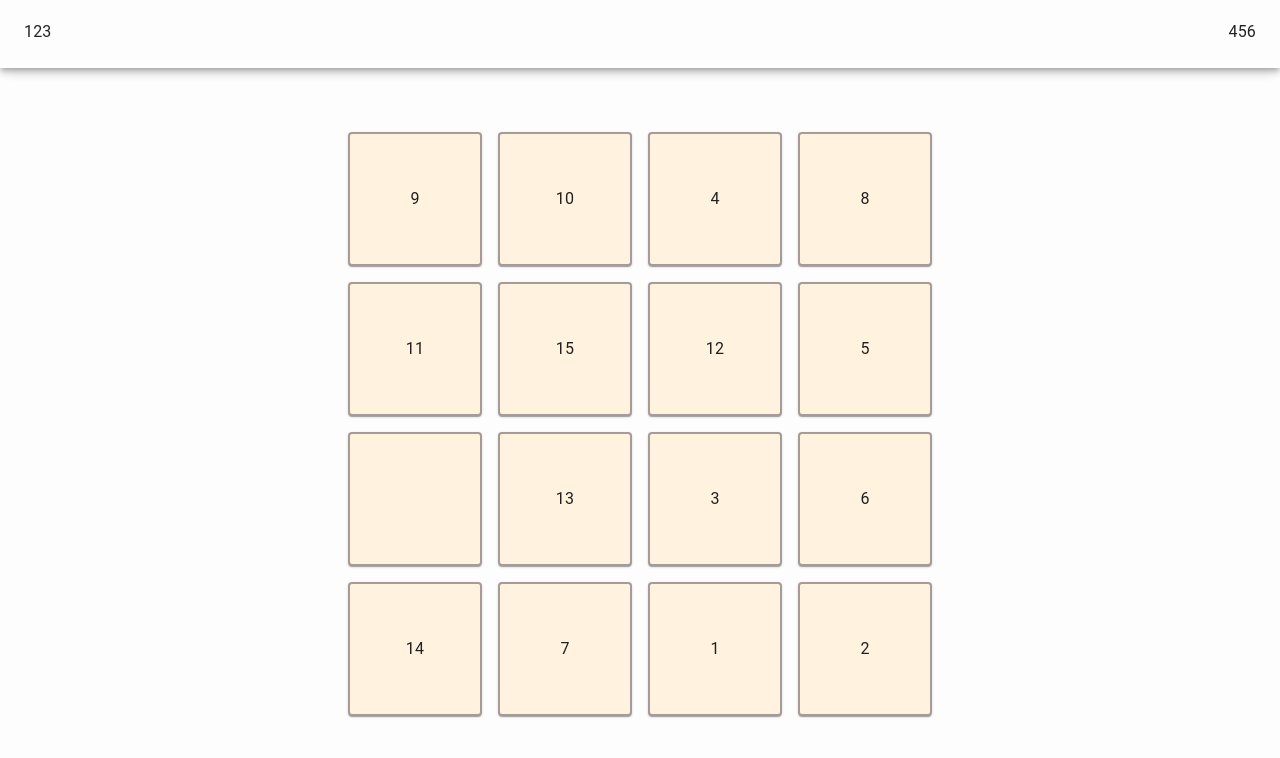
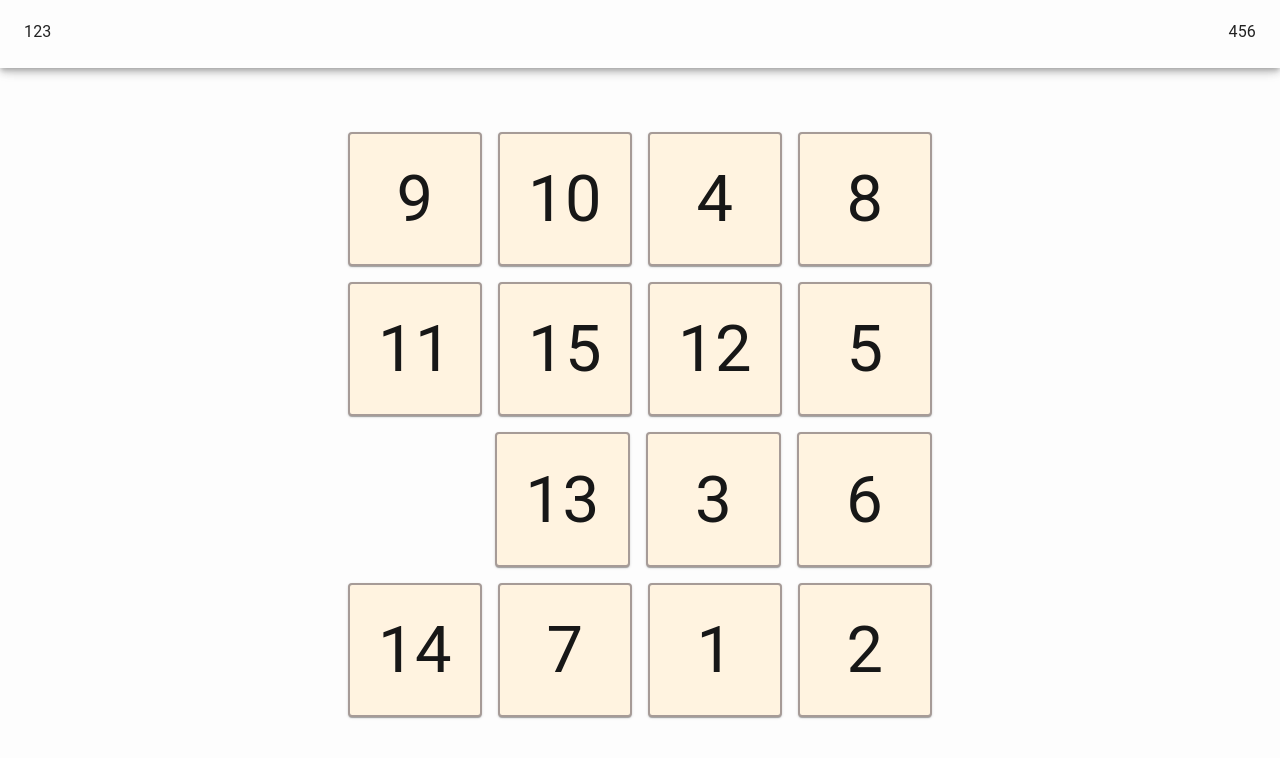
Before and after one commit to JKusiak/fifteen-puzzle, a React (Create React App) app: page / in a window 1280 px wide. Shown: the top 758 px of the page. Built offline with nearby package versions, Linux system fonts and the light colour scheme.

Commit message:
Fix adjusting tile content to its size

```diff
--- a/src/view/Tile.tsx
+++ b/src/view/Tile.tsx
@@ -1,4 +1,4 @@
-import { Card, styled } from "@mui/material";
+import { Card, styled, SvgIcon } from "@mui/material";
 import { FC } from "react";
 
 const NumberCard = styled(Card)(({ theme }) => ({
@@ -22,6 +22,25 @@ const NumberCard = styled(Card)(({ theme }) => ({
 	},
 }));
 
+const EmptyCard = styled('div')(({ theme }) => ({
+	display: 'flex',
+	flex: '1 1 0px',
+	height: 'auto',
+	margin: theme.spacing(1),
+	'&:before': {
+		content: '""',
+		float: 'left',
+		paddingTop: '100%',
+	},
+}));
+
+const StyledNumber = styled(SvgIcon)(({ theme }) => ({
+	width: '100%',
+	height: '50%',
+	color: '#171717',
+}));
+
+
 interface TileProps {
 	value: number,
 }
@@ -32,7 +51,18 @@ const Tile: FC<TileProps> = (props) => {
 
 	return (
 		<>
-			<NumberCard>{isBlank ? ' ' : props.value}</NumberCard>
+			{isBlank
+			// no clue why text y offset must be 20, just don't touch, it works perfectly
+				? <EmptyCard/>
+				: <NumberCard>
+					<StyledNumber>
+
+						<text x='50%' y='20' text-anchor='middle'>
+							{props.value}
+						</text>
+					</StyledNumber>
+				</NumberCard>
+			}
 		</>
 	)
 }
```
